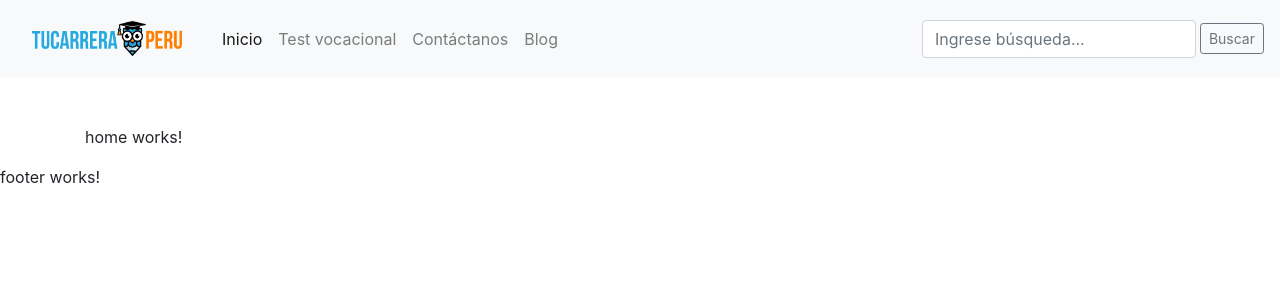
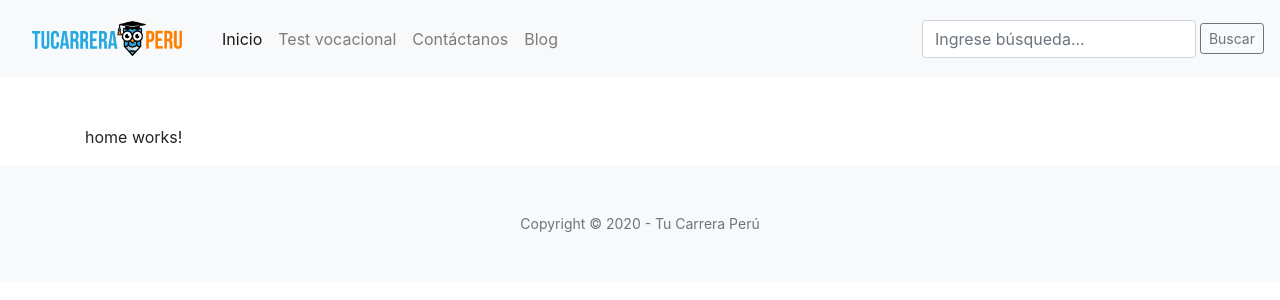
Before and after one commit to davquipe/tucarreraperu, an Angular app: page / in a window 1280 px wide. Shown: the top 300 px of the page. Built offline with nearby package versions, Linux system fonts and the light colour scheme.

Commit message:
Add Footer | html-ts

```diff
--- a/src/app/shared/footer/footer.component.html
+++ b/src/app/shared/footer/footer.component.html
@@ -1 +1,5 @@
-<p>footer works!</p>
+<footer class="bg-light py-5">
+    <div class="container">
+        <div class="small text-center text-muted">Copyright © {{ anio }} - Tu Carrera Perú</div>
+    </div>
+</footer>
--- a/src/app/shared/footer/footer.component.ts
+++ b/src/app/shared/footer/footer.component.ts
@@ -7,6 +7,8 @@ import { Component, OnInit } from '@angular/core';
 })
 export class FooterComponent implements OnInit {
 
+  anio: number = new Date().getFullYear();
+
   constructor() { }
 
   ngOnInit(): void {
```
